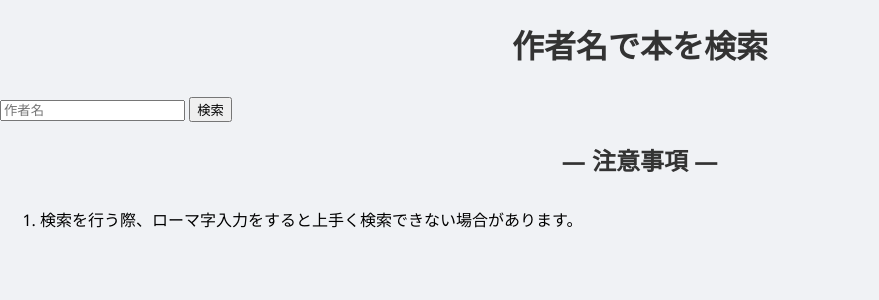
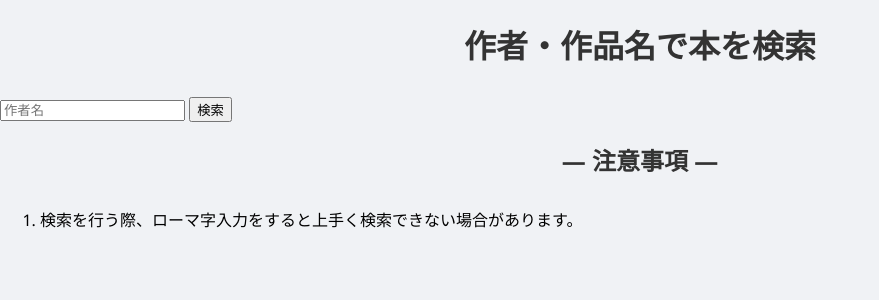
Before and after one commit to yabukilab/yabuki-b, a PHP site: page /gamen2.php in a window 1280 px wide. Shown: the top 300 px of the page, without its empty margins (0-879 px from the left). Run offline with PHP 8.4, Linux system fonts and the light colour scheme.

Commit message:
画面２

```diff
--- a/htdocs/gamen2.php
+++ b/htdocs/gamen2.php
@@ -56,7 +56,7 @@ if (!empty($_GET['q'])) {
 </head>
 <body>
     <div class="container">
-     <h1>作者名で本を検索</h1>
+     <h1>作者・作品名で本を検索</h1>
      <form method="get" action="gamen3.php">
         <input type="text" id="author" name="q" placeholder="作者名" oninput="fetchSuggestions()" autocomplete="off">
         <button type="submit">検索</button>
```
